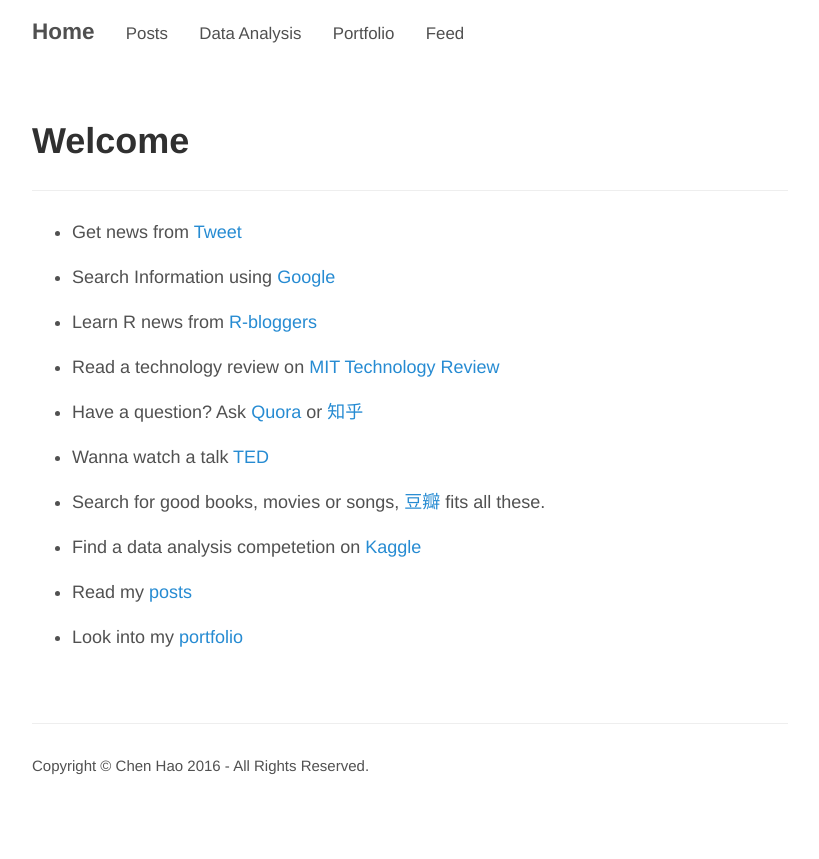
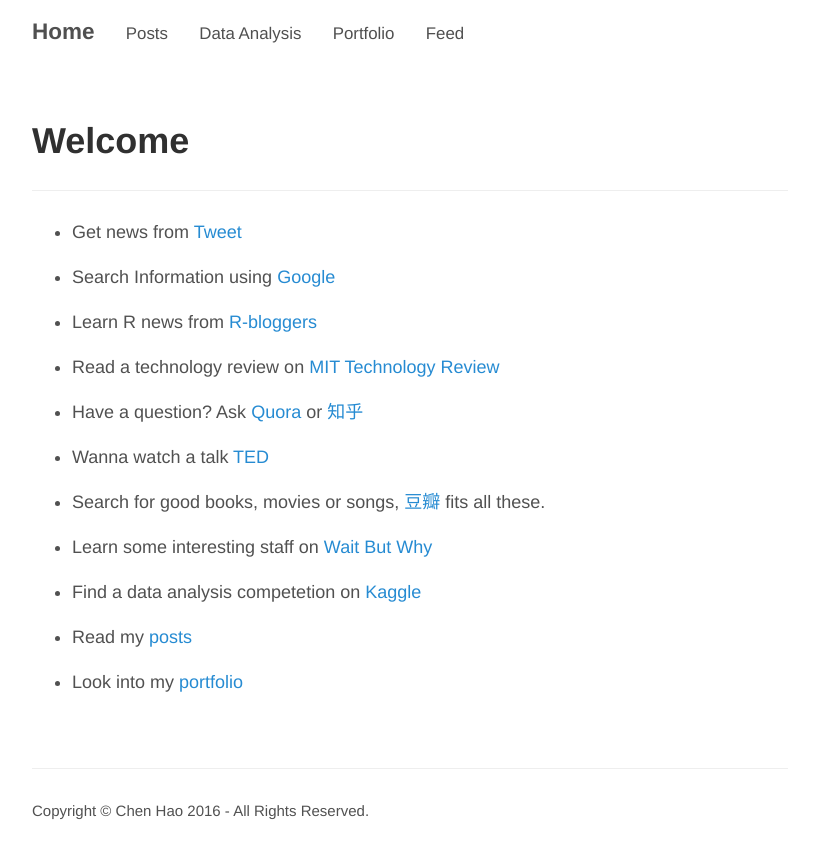
Before and after one commit to haoeric/haoeric.github.io, a Jekyll site: the page built from index.md, in a window 1280 px wide. Shown: the top 859 px of the page, without its empty margins (230-1049 px from the left). Built offline with Jekyll 4.4.1, drawn with Linux system fonts in a browser that asks for light colours.

Commit message:
update index file

```diff
--- a/index.md
+++ b/index.md
@@ -19,6 +19,8 @@
 
 - Search for good books, movies or songs, [豆瓣](https://www.douban.com) fits all these.
 
+- Learn some interesting staff on [Wait But Why](http://waitbutwhy.com)
+
 - Find a data analysis competetion on [Kaggle](https://www.kaggle.com)
 
 - Read my [posts](http://haoeric.com/posts/)
```
